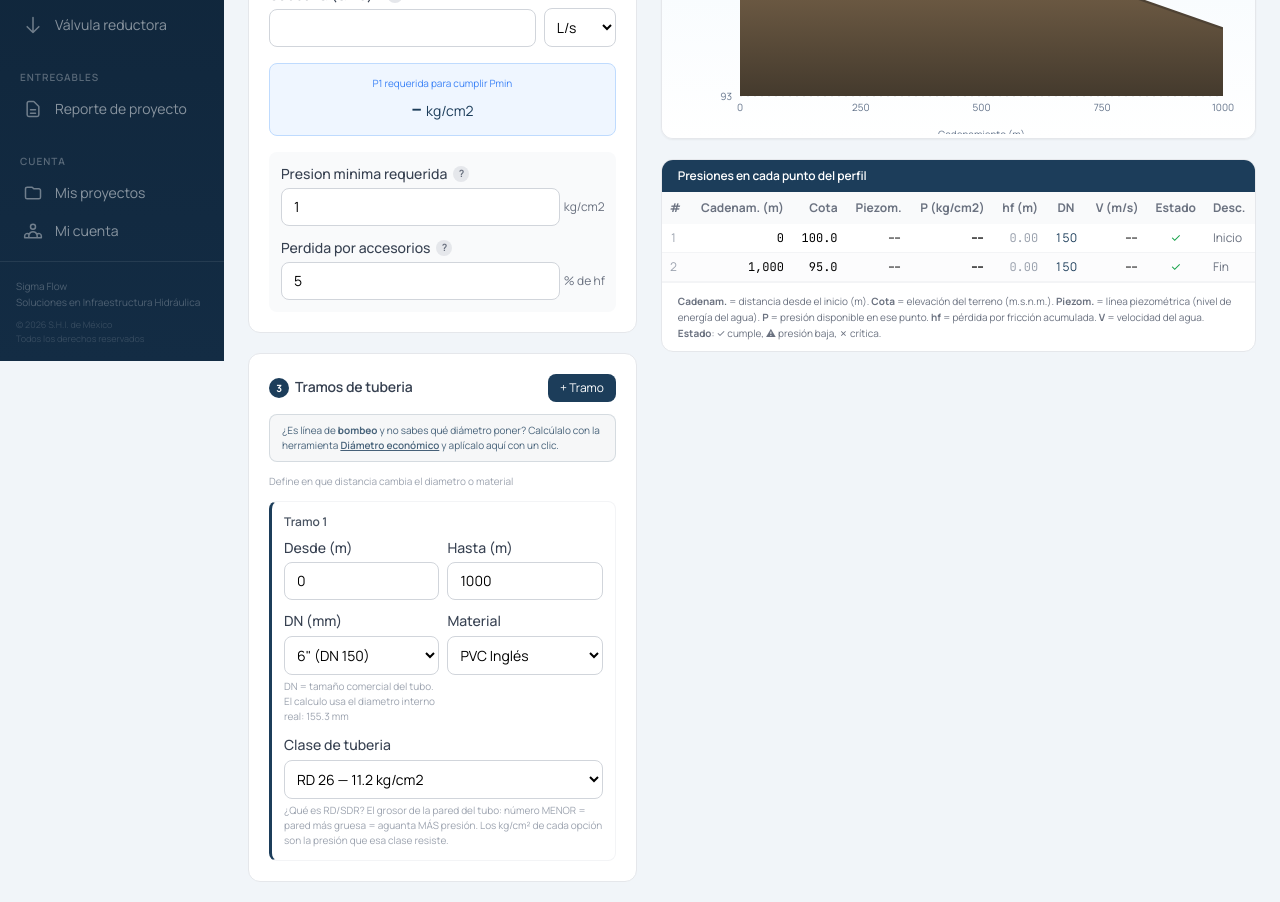
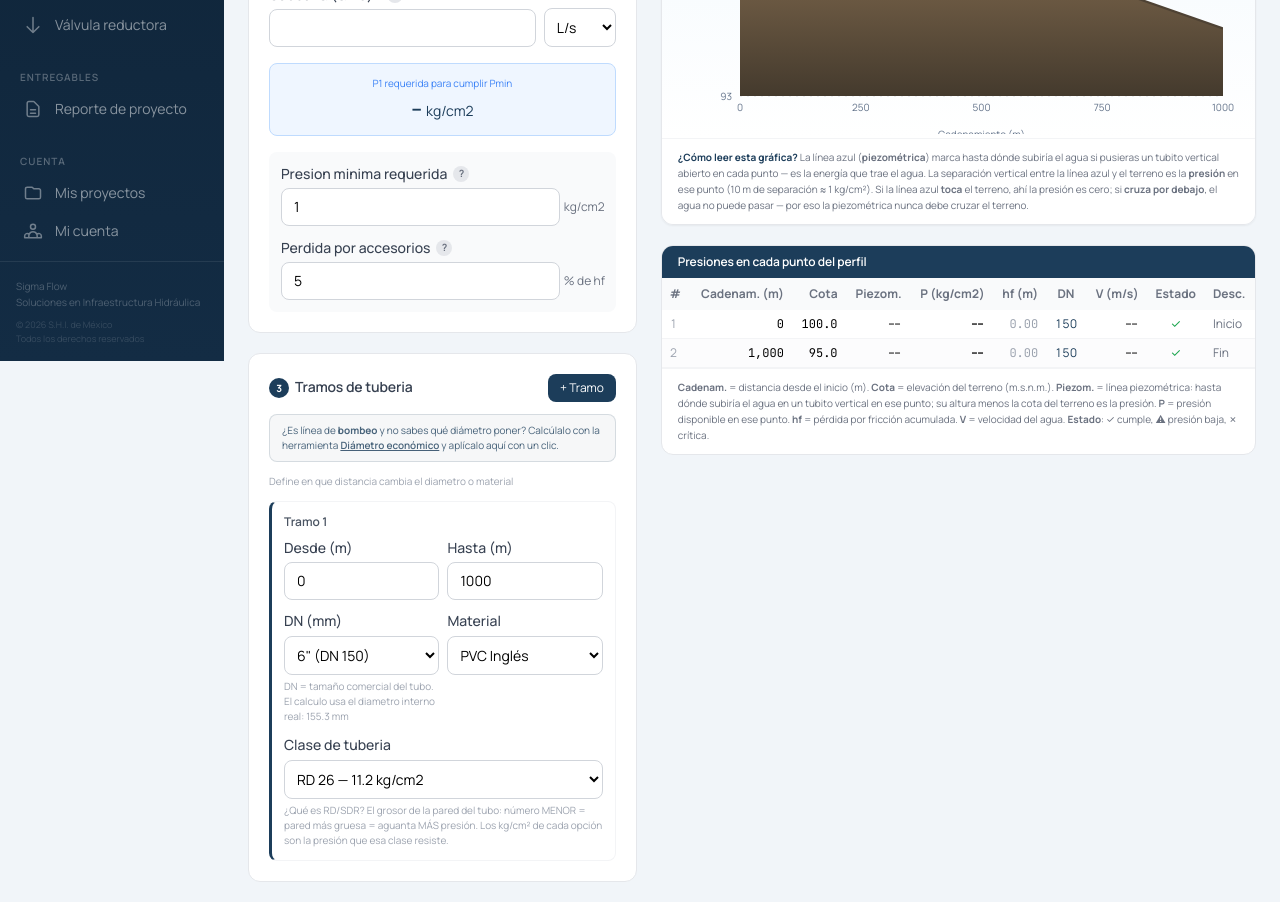
Before and after one commit to simexco/hidrocalc, a Next.js app: page /perfil in a window 1280 px wide. Shown: the part 780-1682 px from the top of the page. Built offline with nearby package versions, Linux system fonts and the light colour scheme.

Commit message:
La grafica del perfil explica como leerse: que es la linea piezometrica (tubito vertical), que la separacion con el terreno es la presion (10 m = 1 kg/cm2) y por que nunca debe cruzar el terreno; pie de tabla con la misma explicacion llana
Co-Authored-By: Claude Fable 5 <noreply@anthropic.com>

```diff
--- a/src/app/(modules)/perfil/page.tsx
+++ b/src/app/(modules)/perfil/page.tsx
@@ -1004,6 +1004,10 @@ export default function PerfilPage() {
                       </ComposedChart>
                     </ResponsiveContainer>
                   </div>
+                  {/* Como leer la grafica — para quien no conoce el termino "piezometrica" */}
+                  <div className="bg-white dark:bg-gray-900 border-t border-gray-100 dark:border-gray-700 px-4 py-2.5 text-[10px] text-gray-500 dark:text-gray-400 leading-relaxed">
+                    <strong className="text-[#1C3D5A] dark:text-blue-300">¿Cómo leer esta gráfica?</strong> La línea azul (<strong>piezométrica</strong>) marca hasta dónde subiría el agua si pusieras un tubito vertical abierto en cada punto — es la energía que trae el agua. La separación vertical entre la línea azul y el terreno es la <strong>presión</strong> en ese punto (10 m de separación ≈ 1 kg/cm²). Si la línea azul <strong>toca</strong> el terreno, ahí la presión es cero; si <strong>cruza por debajo</strong>, el agua no puede pasar — por eso la piezométrica nunca debe cruzar el terreno.
+                  </div>
                 </div>
               )}
 
@@ -1055,7 +1059,7 @@ export default function PerfilPage() {
                   </table>
                 </div>
                 <div className="px-4 py-2.5 text-[10px] text-gray-500 dark:text-gray-400 border-t border-gray-100 dark:border-gray-700 leading-relaxed">
-                  <strong>Cadenam.</strong> = distancia desde el inicio (m). <strong>Cota</strong> = elevación del terreno (m.s.n.m.). <strong>Piezom.</strong> = línea piezométrica (nivel de energía del agua). <strong>P</strong> = presión disponible en ese punto. <strong>hf</strong> = pérdida por fricción acumulada. <strong>V</strong> = velocidad del agua. <strong>Estado</strong>: ✓ cumple, ⚠ presión baja, ✗ crítica.
+                  <strong>Cadenam.</strong> = distancia desde el inicio (m). <strong>Cota</strong> = elevación del terreno (m.s.n.m.). <strong>Piezom.</strong> = línea piezométrica: hasta dónde subiría el agua en un tubito vertical en ese punto; su altura menos la cota del terreno es la presión. <strong>P</strong> = presión disponible en ese punto. <strong>hf</strong> = pérdida por fricción acumulada. <strong>V</strong> = velocidad del agua. <strong>Estado</strong>: ✓ cumple, ⚠ presión baja, ✗ crítica.
                 </div>
               </div>
 
```
